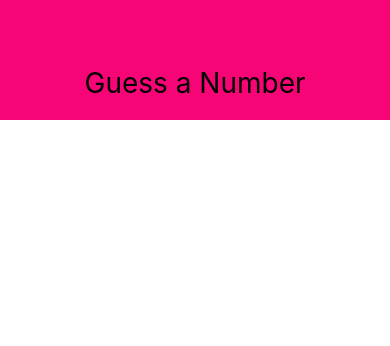
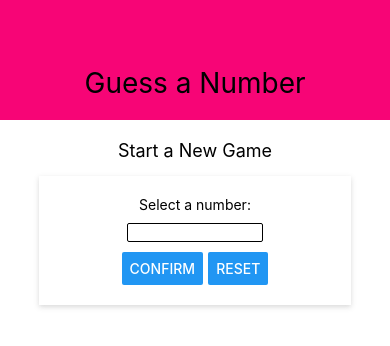
Before and after one commit to AhmedAlsudairi/Guess-Number-App, a React Native app: screen / in a window 390 px wide. Shown: the top 346 px of the page. Built offline with nearby package versions, Linux system fonts and the light colour scheme.

Commit message:
extracting Card component

```diff
--- a/App.js
+++ b/App.js
@@ -1,11 +1,13 @@
 import React from 'react';
 import { StyleSheet, View } from 'react-native';
 import Header from './components/Header/Header';
+import StartScreen from './screens/StartScreen';
 
 export default function App() {
   return (
     <View style={styles.screen}>
       <Header title='Guess a Number' />
+      <StartScreen />
     </View>
   );
 }
--- /dev/null
+++ b/components/Card/Card.js
@@ -0,0 +1,27 @@
+import React from 'react';
+import { View, Text, StyleSheet} from 'react-native';
+
+const Card = (props) => {
+
+    return (
+        <View style={styles.inputContainer}>
+            {props.children}
+        </View>
+    );
+}
+
+const styles = StyleSheet.create({
+    inputContainer: {
+        width: '80%',
+        padding: 20,
+        marginVertical: 15,
+        shadowColor: 'gray',
+        shadowOffset: { height: 2, width: 0 },
+        shadowOpacity: 0.3,
+        shadowRadius: 5,
+        backgroundColor: 'white',
+        elevation: 10,
+        alignItems: 'center'
+    }
+})
+export default Card;
--- /dev/null
+++ b/screens/StartScreen.js
@@ -0,0 +1,46 @@
+import React from 'react';
+import { View, Text, StyleSheet, TextInput, Button } from 'react-native';
+import Card from '../components/Card/Card';
+const Header = (props) => {
+
+    return (
+        <View style={styles.screen}>
+            <Text style={styles.title}>Start a New Game</Text>
+            <Card>
+            <Text>Select a number:</Text>
+            <TextInput style={styles.input} />
+            <View style={styles.buttons}>
+                <Button title='Confirm' />
+                <Button title='Reset' />
+            </View>
+            </Card>
+        </View>
+    );
+}
+
+const styles = StyleSheet.create({
+    screen: {
+        paddingTop: 20,
+        alignItems: 'center',
+        flex: 1,
+        fontWeight: 'bold'
+    },
+    title: {
+        fontSize: 18
+    },
+    input: {
+        borderColor: 'black',
+        borderWidth: 1,
+        marginVertical: 10,
+        borderRadius: 2,
+        width: '50%'
+    },
+    buttons: {
+        flexDirection: 'row',
+        paddingHorizontal: 15,
+        width: '65%',
+        justifyContent: 'space-between',
+        alignItems: 'center'
+    }
+})
+export default Header;
```
